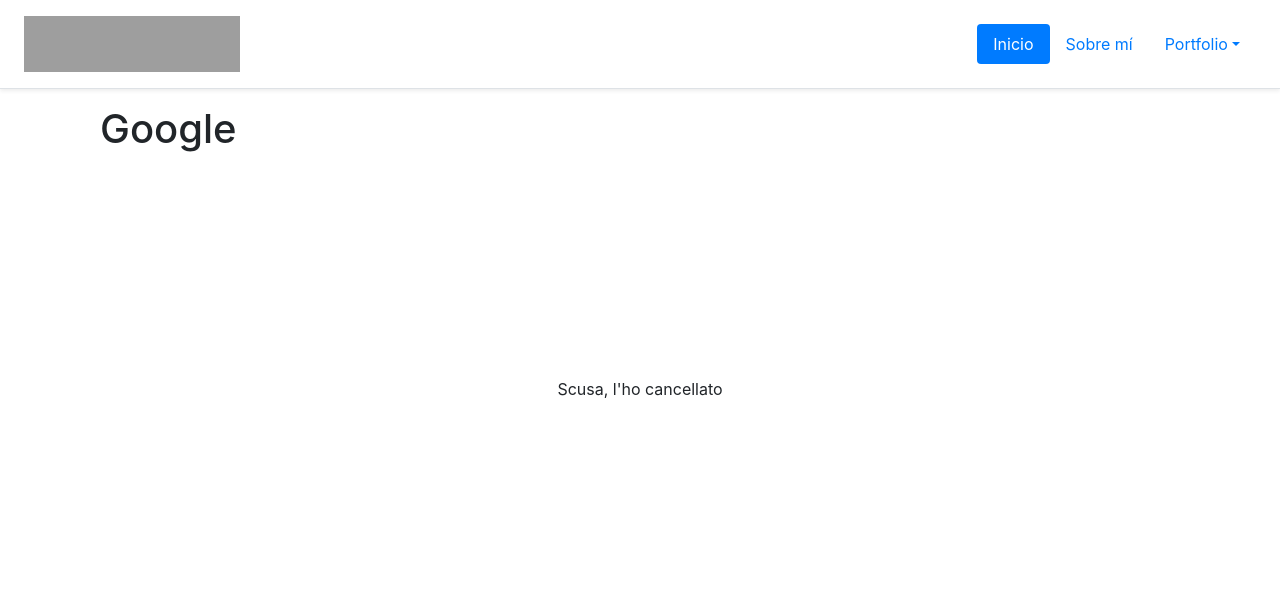
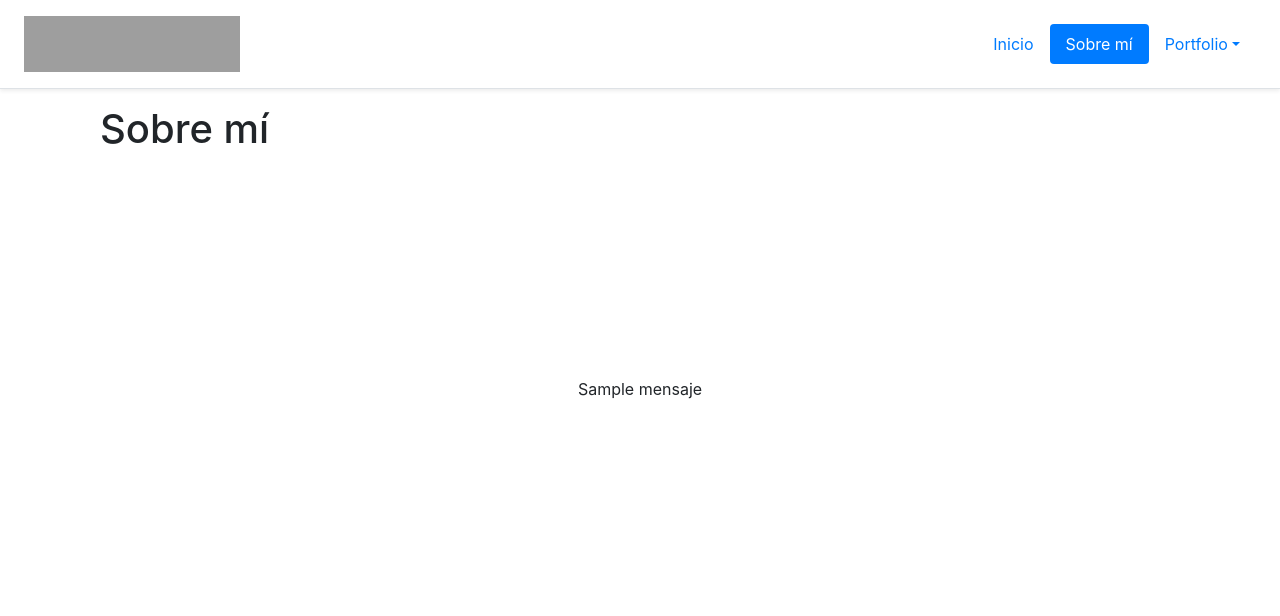
Before and after one commit to marcou49/clase15, a Flask app: template templates/google.html in a window 1280 px wide. Shown: the top 616 px of the page. Run offline with Flask 2, Linux system fonts and the light colour scheme; the template is opened without the code that fills it: most values are stand-ins (such as "Sample title", 1, 10 or a date in 2020); some libraries are stand-ins or nearby versions; grey boxes are pictures that could not be loaded.

Commit message:
Adaptación resto de archivos

```diff
--- a/main.py
+++ b/main.py
@@ -5,6 +5,9 @@
 @app.route("/")
 def index():
     return render_template("index.html")
+    titulo_pagina = "Inicio - Richard Casares"
+    mensaje = "Por aquí poco, utiliza el menú de navegación"
+    return render_template("index",titulo_pagina=titulo_pagina, mensaje=mensaje )
 
 @app.route("/portfolio")
 def portfolio():
@@ -13,6 +16,10 @@
 @app.route("/portfolio/google/")
 def google():
     return render_template("google.html")
+    titulo_pagina = "Boogle - Richard Casares"
+    mensaje = "Scusa, l'ho cancellato"
+    return render_template("google.html",titulo_pagina=titulo_pagina, mensaje=mensaje )
+
 
 @app.route("/portfolio/peluqueria/")
 def peluqueria():
--- a/templates/google.html
+++ b/templates/google.html
@@ -1,59 +1,16 @@
-<!DOCTYPE html>
-<html lang="en">
-    <head>
-        <meta charset="UTF-8">
-        <title>Richard Casares, Python y corte de pelo </title>
-        <link rel="stylesheet" href="/static/css/style.css">
-        <!-- Bootstrap CSS -->
-        <link rel="stylesheet" href="https://stackpath.bootstrapcdn.com/bootstrap/4.1.3/css/bootstrap.min.css">
-    </head>
-
-    <body>
-
-    <div class="d-flex flex-column flex-md-row align-items-center p-3 px-md-4 mb-3 bg-white border-bottom shadow-sm">
-
-        <a class="logo my-0 mr-md-auto font-weight-normal" href="/">richardcasares</a>
-
-        <ul class="nav nav-pills">
-          <li class="nav-item">
-            <a class="nav-link active" href="/">Inicio</a>
-          </li>
-            <li class="nav-item">
-            <a class="nav-link" href="/about/">Sobre mí</a>
-          </li>
-          <li class="nav-item dropdown">
-            <a class="nav-link dropdown-toggle" data-toggle="dropdown" href="#" role="button" aria-haspopup="true" aria-expanded="false">Portfolio</a>
-            <div class="dropdown-menu">
-
-              <a class="dropdown-item" href="/portfolio/google/">Google</a>
-              <a class="dropdown-item" href="/portfolio/facebook/">Facebook</a>
-              <a class="dropdown-item" href="/portfolio/peluqueria/">Pelu</a>
-
-            </div>
-          </li>
-        </ul>
-
-    </div>
+{% extends "base.html" %}
 
 
+{% block content %}
 
     <div class="container">
 
-        <div class=row">
-           <div class="col-12">
-               <h1>Google</h1>
-               <p style="display:block; text-align:center; padding:20%">Scusa, l'ho cancellato</p>
-           </div>
-        </div>
+            <div class=row">
+               <div class="col-12">
+                   <h1>Sobre mí</h1>
+                   <p style="display:block; text-align:center; padding:20%">{{mensaje}}</p>
+               </div>
+            </div>
     </div>
 
-
-    <!-- Bootstrap core JavaScript  -->
-    <script src="https://code.jquery.com/jquery-3.3.1.slim.min.js" integrity="sha384-q8i/X+965DzO0rT7abK41JStQIAqVgRVzpbzo5smXKp4YfRvH+8abtTE1Pi6jizo" crossorigin="anonymous"></script>
-<script src="https://cdnjs.cloudflare.com/ajax/libs/popper.js/1.14.3/umd/popper.min.js" integrity="sha384-ZMP7rVo3mIykV+2+9J3UJ46jBk0WLaUAdn689aCwoqbBJiSnjAK/l8WvCWPIPm49" crossorigin="anonymous"></script>
-<script src="https://stackpath.bootstrapcdn.com/bootstrap/4.1.3/js/bootstrap.min.js" integrity="sha384-ChfqqxuZUCnJSK3+MXmPNIyE6ZbWh2IMqE241rYiqJxyMiZ6OW/JmZQ5stwEULTy" crossorigin="anonymous"></script>
-
-
-</body>
-
-</html>
+{% endblock content %}
```
Also changed, not shown: templates/portfolio.html (+6 -14 lines).
